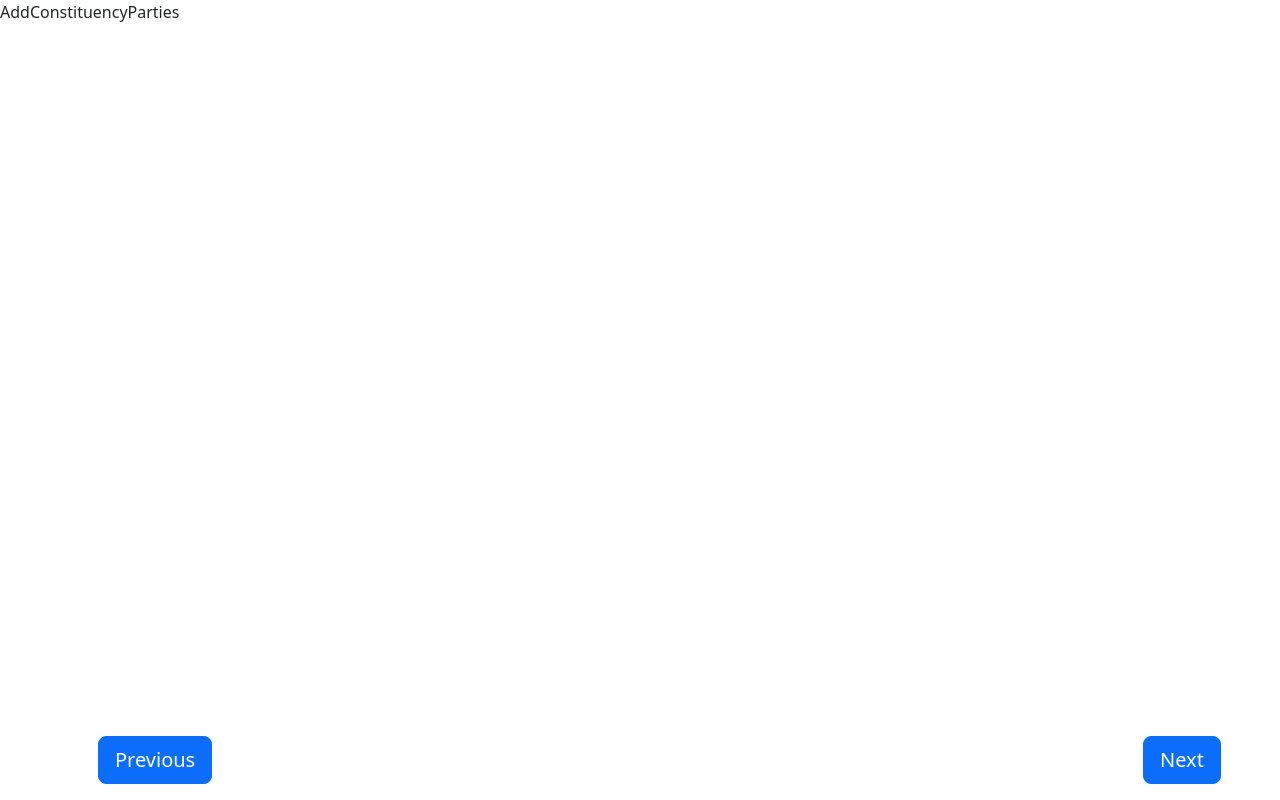
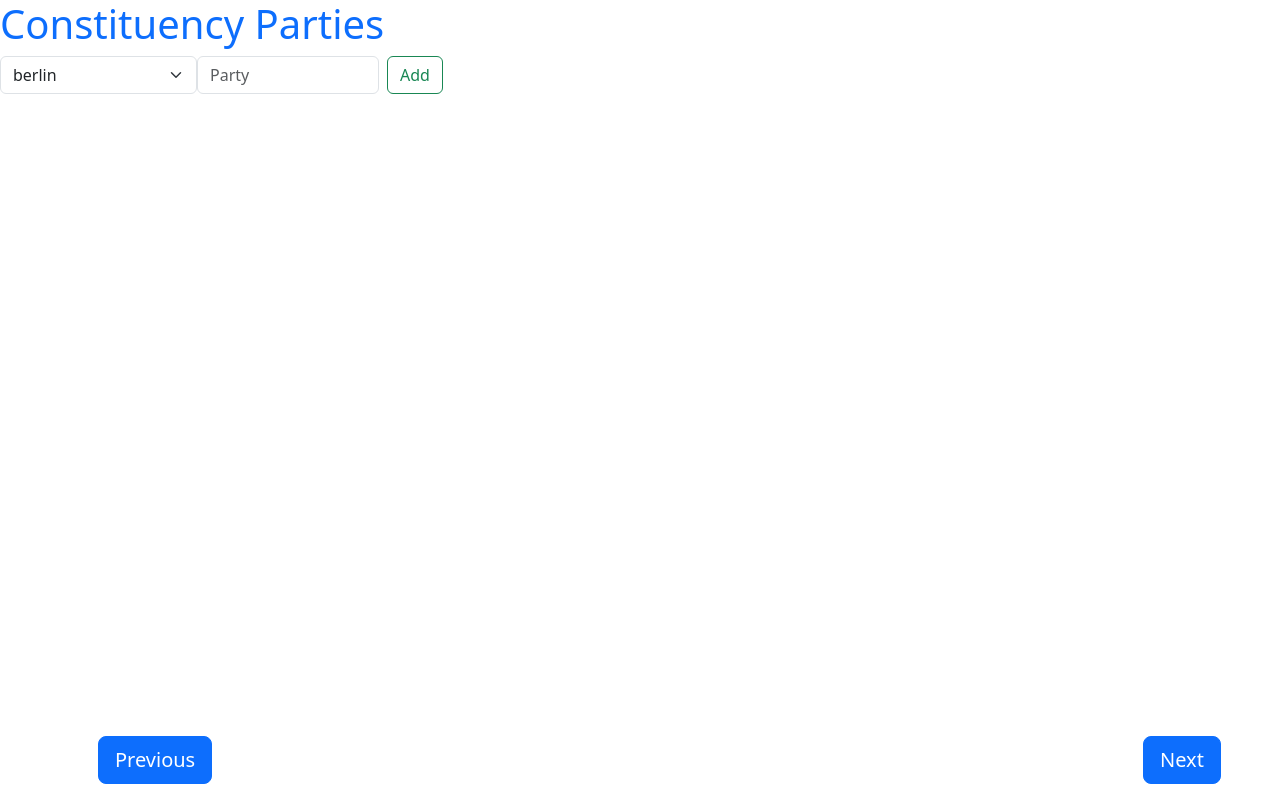
Before and after one commit to muhamedbaqir/Digital-Voting-System, a React (Create React App) app in the folder react-app/: page /admin/AddConstituencyParties in a window 1280 px wide. Built offline with nearby package versions, Linux system fonts and the light colour scheme.

Commit message:
ui federal parties

```diff
--- a/react-app/src/pages/StartElection/AddConstituencyParties.js
+++ b/react-app/src/pages/StartElection/AddConstituencyParties.js
@@ -1,12 +1,47 @@
 import { useNavigate } from "react-router-dom";
 import PrevNextButtonBar from "../../components/PrevNextButtonBar";
+import { useState } from "react";
 
 export default function AddConstituencyParties() {
   const navigate = useNavigate();
+  const [constituencyParties, setConstituencyParties] = useState([
+    { name: "berlin", parties: ["spd"] },
+    { name: "münchen", parties: ["csu, afd"] },
+  ]);
+  const [searchResult, setSearchResult] = useState("");
+  const [selectedConstituency, setSelectedConstituency] = useState("");
+  const handleSubmit = (e) => {
+    e.preventDefault();
+    console.log(searchResult);
+    console.log(selectedConstituency);
+  };
 
   return (
     <>
-      AddConstituencyParties
+      <h1 className="text-primary">Constituency Parties</h1>
+      <form
+        class="d-inline-flex"
+        onSubmit={handleSubmit}
+        onChange={(e) => setSelectedConstituency(e.target.value)}
+      >
+        <select class="form-select" aria-label="Default select example">
+          {constituencyParties.map((it) => (
+            <option value={it.name}>{it.name}</option>
+          ))}
+        </select>
+        <input
+          name="newEntry"
+          class="form-control me-2"
+          placeholder="Party"
+          id="searchResult"
+          value={searchResult}
+          onChange={(e) => setSearchResult(e.target.value)}
+        />
+        <button class="btn btn-outline-success" type="submit">
+          Add
+        </button>
+      </form>
+
       <div className="fixed-bottom">
         {PrevNextButtonBar(
           () => {
--- a/react-app/src/pages/StartElection/AddFederalParties.js
+++ b/react-app/src/pages/StartElection/AddFederalParties.js
@@ -1,11 +1,60 @@
 import { useNavigate } from "react-router-dom";
 import PrevNextButtonBar from "../../components/PrevNextButtonBar";
+import { useEffect, useState } from "react";
 
 export default function AddFederalParties() {
   const navigate = useNavigate();
+  const [parties, setParties] = useState([]);
+  const [searchResult, setSearchResult] = useState("");
+
+  const handleSubmit = (e) => {
+    e.preventDefault();
+    if (parties.includes(searchResult) || searchResult == "") {
+      alert("Input cannot be null or already exists");
+      return;
+    }
+    setParties([...parties, searchResult]);
+    setSearchResult("");
+  };
+  const handleDelete = (e) => {
+    setParties(parties.filter((it) => it != e));
+  };
+
+  useEffect(() => {}, [parties]);
+
   return (
     <>
-      AddFederalParties{" "}
+      <h1 className="text-primary">Federal Parties</h1>
+      <form class="d-inline-flex" onSubmit={handleSubmit}>
+        <input
+          name="newEntry"
+          class="form-control me-2"
+          placeholder="Party"
+          id="searchResult"
+          value={searchResult}
+          onChange={(e) => setSearchResult(e.target.value)}
+        />
+        <button class="btn btn-outline-success" type="submit">
+          Add
+        </button>
+      </form>
+      <ul class="list-group">
+        {parties.map((it) => (
+          <li class="list-group-item mt-3">
+            <div className="row">
+              <div className="col">{it}</div>
+              <column className="col">
+                <button
+                  className="btn btn-danger"
+                  onClick={() => handleDelete(it)}
+                >
+                  delete
+                </button>
+              </column>
+            </div>
+          </li>
+        ))}
+      </ul>
       <div className="fixed-bottom">
         {" "}
         {PrevNextButtonBar(
```
